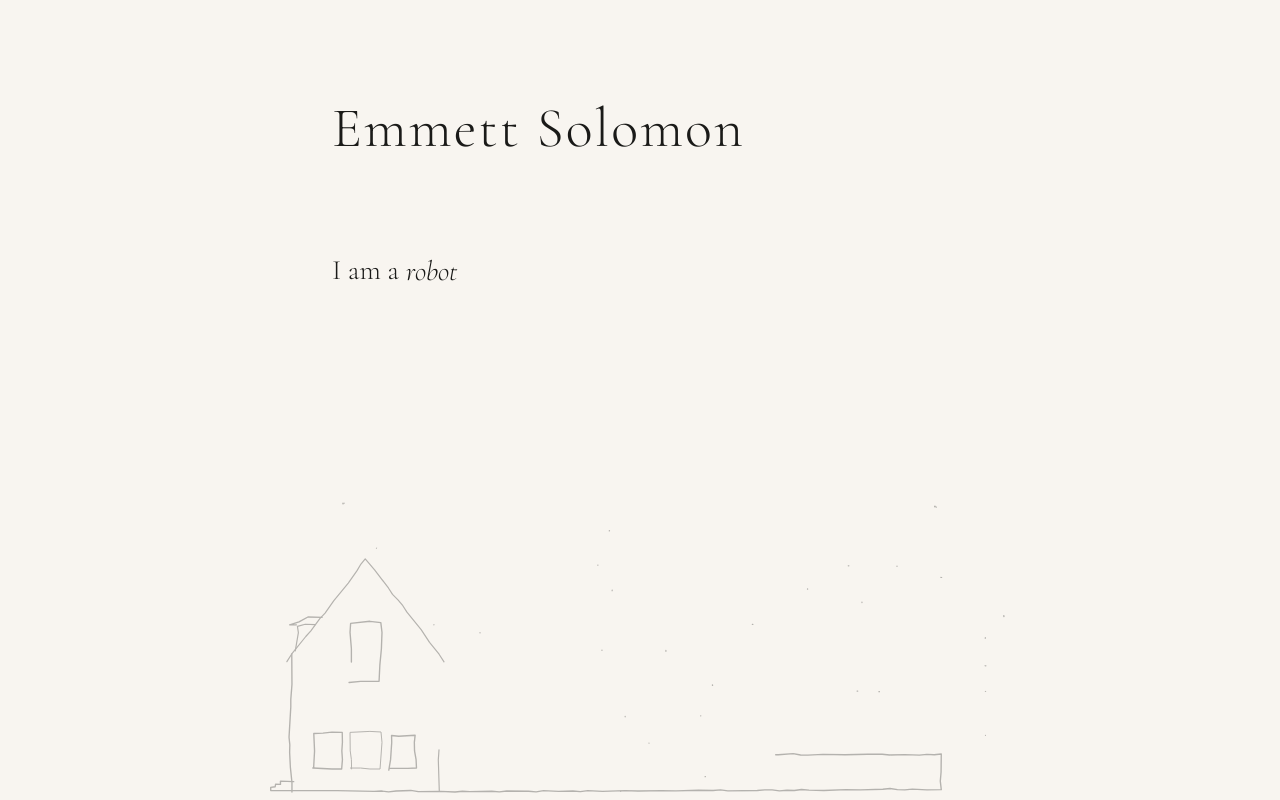
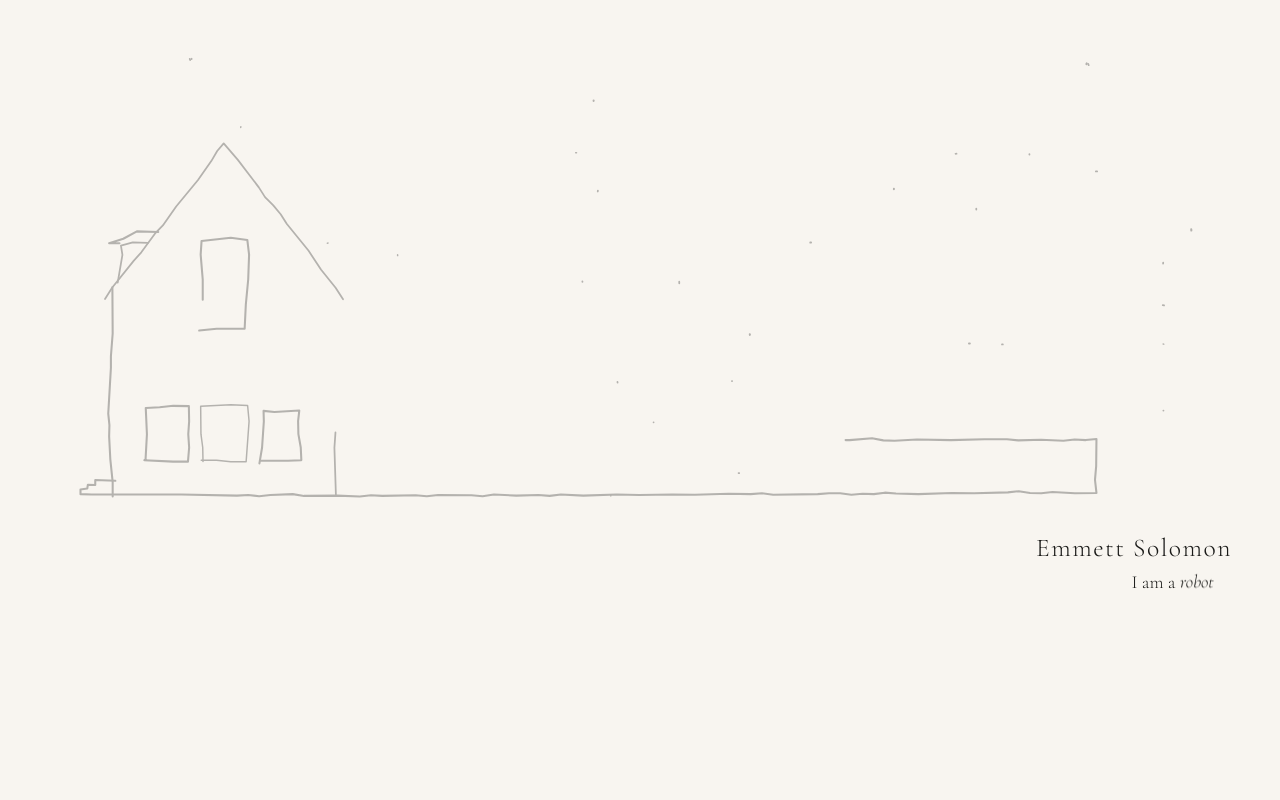
Before and after one commit to SynSab/my-personal-site, a website: page index.html in a window 1280 px wide. Drawn offline with nearby package versions, Linux system fonts and the light colour scheme.

Commit message:
Put the drawing at the top of the page; name and sentence below it
The house is now the main feature: in the page flow at the top, as wide
as the window allows, up to 64% of its height. "Emmett Solomon" is small
and sits under the drawing's right edge, with the "I am a..." sentence
under the name. Same layout on the Rhinebeck page.

Co-Authored-By: Claude Opus 5.5 <noreply@anthropic.com>

```diff
--- a/index.html
+++ b/index.html
@@ -8,41 +8,13 @@
     <link rel="preconnect" href="https://fonts.googleapis.com">
     <link rel="preconnect" href="https://fonts.gstatic.com" crossorigin>
 </head>
-<body>
+<body class="home">
 
-    <header>
-        <h1>Emmett Solomon</h1>
-    </header>
+    <!-- --aspect is the drawing's width / height, from its viewBox. It sizes
+         the whole column, so the name sits under the drawing's right edge. -->
+    <main style="--aspect: 40.1 / 15.6">
 
-    <main>
-        <section id="intro">
-            <div class="flow">
-
-                <span class="fragment">
-                    <!-- The ghost is the longest word on the wheel. It is
-                         invisible, but it holds both the width and the
-                         baseline, so nothing moves as the wheel turns.
-                         The words are hoisted into a strip by script.js. -->
-                    I am a <span class="picker" id="picker-who">
-                        <span class="picker-ghost">stranger</span>
-                        <span class="word" data-value="stranger">stranger</span>
-                        <span class="word" data-value="friend">friend</span>
-                        <span class="word" data-value="robot">robot</span>
-                    </span>
-                </span>
-
-                <span class="fragment branch" id="branch-friend">
-                    &nbsp;and I am here for <span class="picker" id="picker-for">
-                        <span class="picker-ghost">Ties</span>
-                        <span class="word" data-value="ties">Ties</span>
-                    </span>
-                </span>
-
-            </div>
-        </section>
-    </main>
-
-
+    <div class="stage">
     <!-- linework:start — generated by tools/linework.py, do not hand-edit -->
     <div class="linework-bed">
 <svg class="linework" viewBox="-1.1 -0.4 40.1 15.6" fill="none" xmlns="http://www.w3.org/2000/svg" aria-hidden="true" stroke-linecap="round" stroke-linejoin="round">
@@ -403,6 +375,42 @@
 </svg>
     </div>
     <!-- plants:end -->
+    </div>
+
+    <div class="caption">
+        <header>
+            <h1>Emmett Solomon</h1>
+        </header>
+
+        <section id="intro">
+        <div class="flow">
+
+            <span class="fragment">
+                <!-- The ghost is the longest word on the wheel. It is
+                     invisible, but it holds both the width and the
+                     baseline, so nothing moves as the wheel turns.
+                     The words are hoisted into a strip by script.js. -->
+                I am a <span class="picker" id="picker-who">
+                    <span class="picker-ghost">stranger</span>
+                    <span class="word" data-value="stranger">stranger</span>
+                    <span class="word" data-value="friend">friend</span>
+                    <span class="word" data-value="robot">robot</span>
+                </span>
+            </span>
+
+            <span class="fragment branch" id="branch-friend">
+                &nbsp;and I am here for <span class="picker" id="picker-for">
+                    <span class="picker-ghost">Ties</span>
+                    <span class="word" data-value="ties">Ties</span>
+                </span>
+            </span>
+
+        </div>
+        </section>
+    </div>
+
+    </main>
+
 
     <script src="config.js"></script>
     <script src="script.js"></script>
--- a/styles.css
+++ b/styles.css
@@ -182,21 +182,60 @@ a:hover {
 }
 
 
+/* ─── Home ────────────────────────────────────────── */
+/* The drawing is the page. It sits at the top, as large as the window
+   allows, and the name and the sentence are a caption under its right
+   edge. Everything is one column whose width is the drawing's width:
+   the full window, unless that would make the drawing taller than its
+   share of the screen. --aspect is set on <main> in the page.          */
+
+.home {
+    max-width: none;
+    padding: 0 clamp(1rem, 4vw, 3rem);
+    --drawing-share: 64vh;   /* the most of the screen the drawing may take */
+}
+
+.home main {
+    width: min(100%, 1500px, calc(var(--drawing-share) * var(--aspect)));
+    margin: 0 auto;
+    padding: clamp(1.5rem, 6vh, 4.5rem) 0 2.5rem;
+}
+
+.caption {
+    display: flex;
+    flex-direction: column;
+    align-items: flex-end;
+    margin-top: clamp(0.75rem, 3vh, 2rem);
+}
+
+.home header {
+    margin-bottom: 0;
+}
+
+.home h1 {
+    font-size: clamp(1.25rem, 1rem + 1vw, 1.6rem);
+    letter-spacing: 0.06em;
+}
+
+.home .flow {
+    justify-content: flex-end;
+}
+
+.home .fragment {
+    font-size: 1.15rem;
+}
+
+
 /* ─── Linework ────────────────────────────────────── */
-/* The house sits on the bottom edge of the viewport like a horizon, and
-   draws itself once on load. Regenerate the SVG in index.html with:
+/* The house draws itself once on load. Regenerate the SVG in index.html
+   with:
    python3 tools/linework.py "<file>.3dm" -o _preview/house.svg           */
 
+.stage {
+    position: relative;
+}
+
 .linework-bed {
-    position: fixed;
-    left: 0;
-    right: 0;
-    bottom: 0;
-    z-index: -1;
-    display: flex;
-    flex-direction: column;
-    align-items: center;
-    justify-content: flex-end;
     pointer-events: none;
     /* stroke and opacity live here so every line in the bed is one ink */
     stroke: var(--text);
@@ -204,12 +243,9 @@ a:hover {
 }
 
 .linework {
+    display: block;
     width: 100%;
-    max-width: 1500px;
     height: auto;
-    /* Ceiling as well as a width, or a wide short screen gets a house that
-       eats the page. The SVG centres itself inside whatever box is left. */
-    max-height: 38vh;
 }
 
 .linework-bed .ln {
@@ -240,7 +276,8 @@ a:hover {
    python3 tools/linework.py "<file>.3dm" --only outlines --inject index.html --plants-only */
 
 .plants-bed {
-    z-index: 0;              /* above the page, so a plant can be clicked */
+    position: absolute;      /* a second sheet laid exactly over the house */
+    inset: 0;
     opacity: 1;              /* each plant sets its own strength below */
 }
 
@@ -323,31 +360,10 @@ a:hover {
     }
 }
 
-/* Short viewports (a phone turned sideways) have no room for both a
-   full-height header and a 38vh house — the text lands on the roof. */
-@media (max-height: 560px) {
-    body {
-        padding-top: 3rem;
-        padding-bottom: 4rem;
-    }
-    .linework {
-        max-height: 24vh;
+/* A short window (a phone turned sideways) gives the drawing a smaller
+   share, so the name and the sentence still fit under it. */
+@media (max-height: 430px) {
+    .home {
+        --drawing-share: 52vh;
     }
 }
-
-/* Very short landscape (an older phone on its side) needs one more notch. */
-@media (max-height: 430px) {
-    body {
-        padding-top: 2rem;
-    }
-    .linework {
-        max-height: 20vh;
-    }
-}
-
-/* Below this the house is only a horizon. */
-@media (max-height: 340px) {
-    .linework {
-        max-height: 18vh;
-    }
-}
```
Also changed, not shown: rhinebeck.html (+41 -33 lines).
